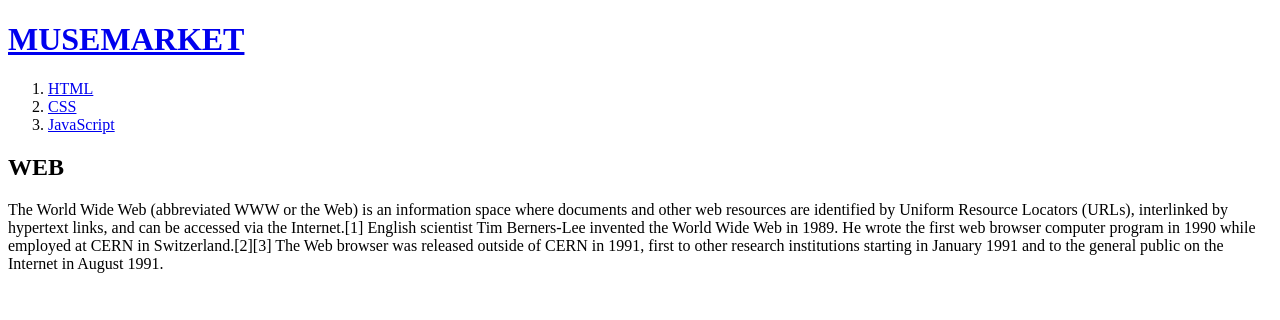
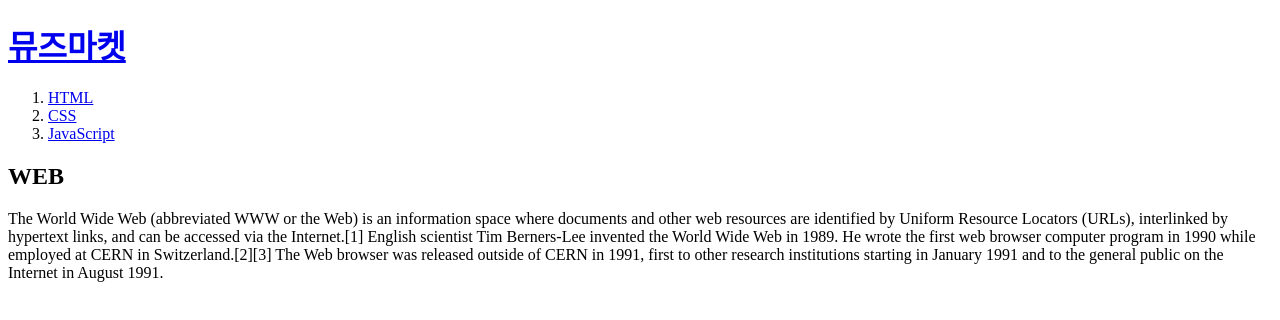
Before and after one commit to yjyeong/web1, a plain HTML site: page index.html in a window 1280 px wide. Drawn offline with Linux system fonts and the light colour scheme.

Commit message:
Add files via upload

```diff
--- a/index.html
+++ b/index.html
@@ -7,7 +7,7 @@
   <meta charset="utf-8">
 </head>
 <body>
-  <h1><a href="index.html">MUSEMARKET</a></h1>
+  <h1><a href="index.html">뮤즈마켓</a></h1>
   <ol>
     <li><a href="1.html">HTML</a></li>
     <li><a href="2.html">CSS</a></li>
```
